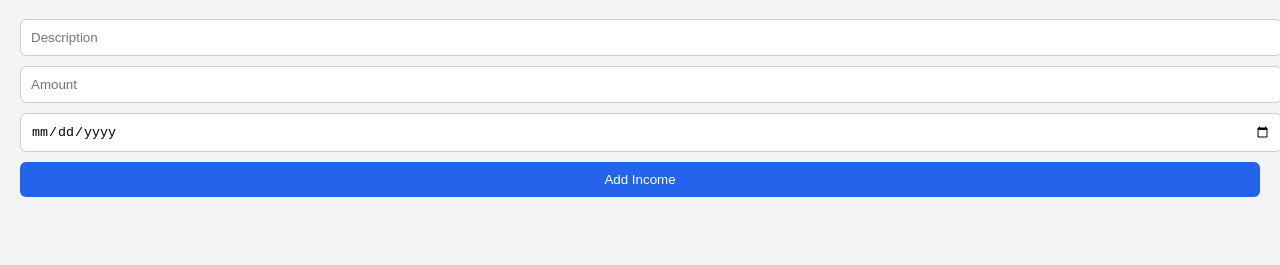
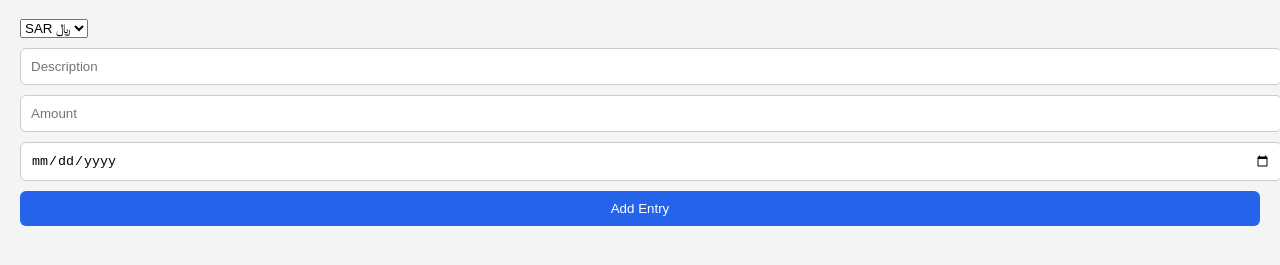
Before and after one commit to tharik25/ExpanseTracker, a plain HTML site: page income.html in a window 1280 px wide. Shown: the part 119-384 px from the top of the page. Drawn offline with Linux system fonts and the light colour scheme.

Commit message:
Update income.html
Currency Dropdown & Default Date

```diff
--- a/income.html
+++ b/income.html
@@ -12,10 +12,16 @@
   </nav>
   <h1>Income</h1>
   <form id="income-form">
-    <input type="text" id="desc" placeholder="Description" required />
-    <input type="number" id="amount" placeholder="Amount" required />
-    <input type="date" id="date" required />
-    <button type="submit">Add Income</button>
+    <select id="currency" required>
+  <option value="SAR">SAR ﷼</option>
+  <option value="INR">INR ₹</option>
+  <option value="USD">USD $</option>
+  <option value="EUR">EUR €</option>
+</select>
+<input type="text" id="desc" placeholder="Description" required />
+<input type="number" id="amount" placeholder="Amount" required />
+<input type="date" id="date" required />
+<button type="submit">Add Entry</button>
   </form>
   <div id="income-list"></div>
   <script src="script.js"></script>
```
